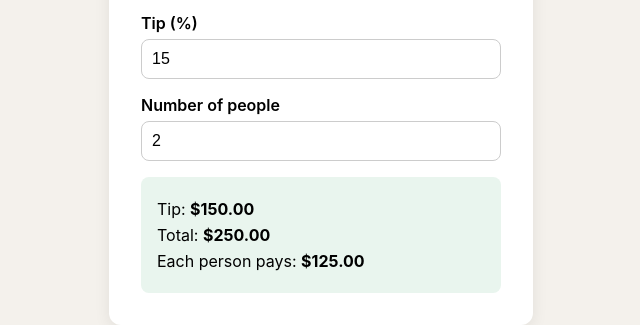
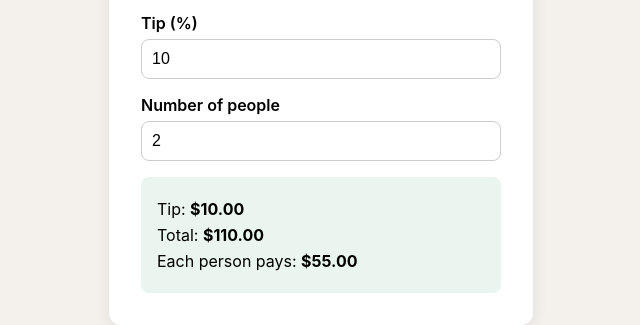
Before and after one commit to Maxdev931/bill-splitter, a website: page site/index.html in a window 1280 px wide. Shown: the part 209-534 px from the top of the page, 319-959 px from the left. Drawn offline with Linux system fonts and the light colour scheme.

Commit message:
fixed  bugs

```diff
--- a/site/calc.js
+++ b/site/calc.js
@@ -1,5 +1,5 @@
 export function calculateTip(bill, percent) {
-  return round(bill * percent / 10);
+  return round(bill * percent / 100);
 }
 
 export function splitBill(total, people) {
--- a/site/index.html
+++ b/site/index.html
@@ -15,7 +15,7 @@
     </label>
 
     <label>Tip (%)
-      <input id="tip" type="number" value="15" min="0">
+      <input id="tip" type="number" value="10" min="0">
     </label>
 
     <label>Number of people
```
